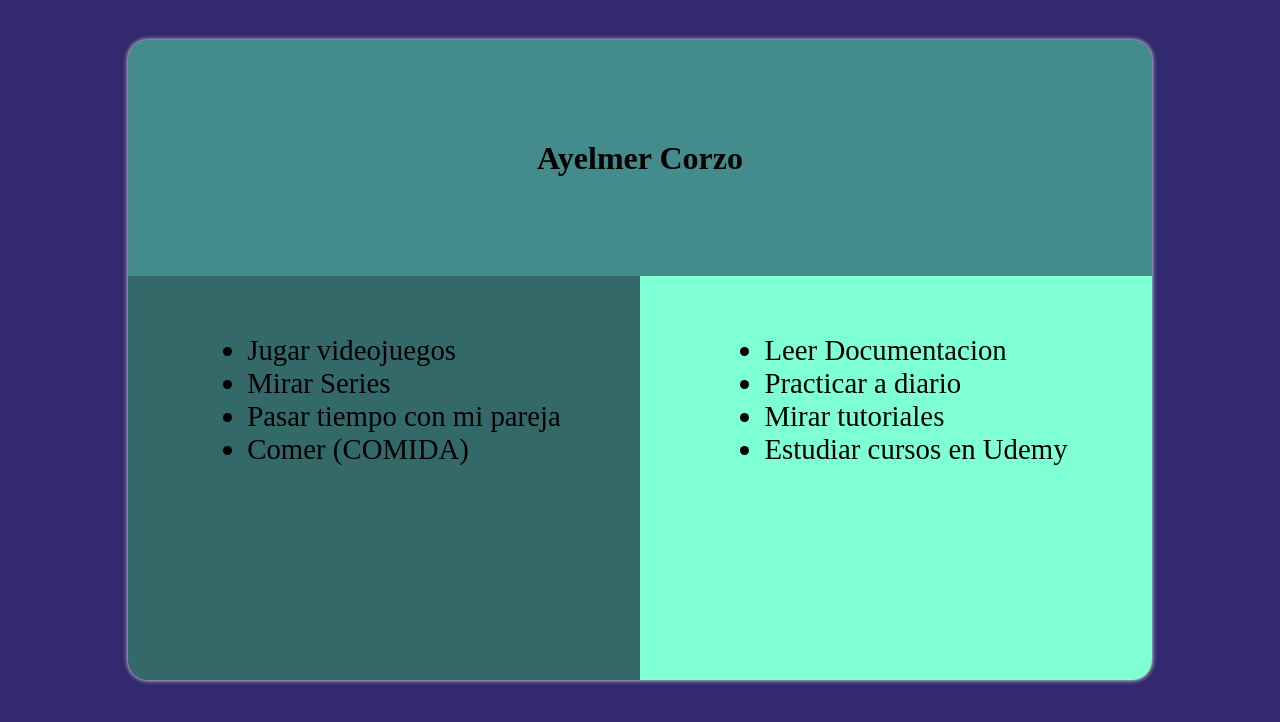
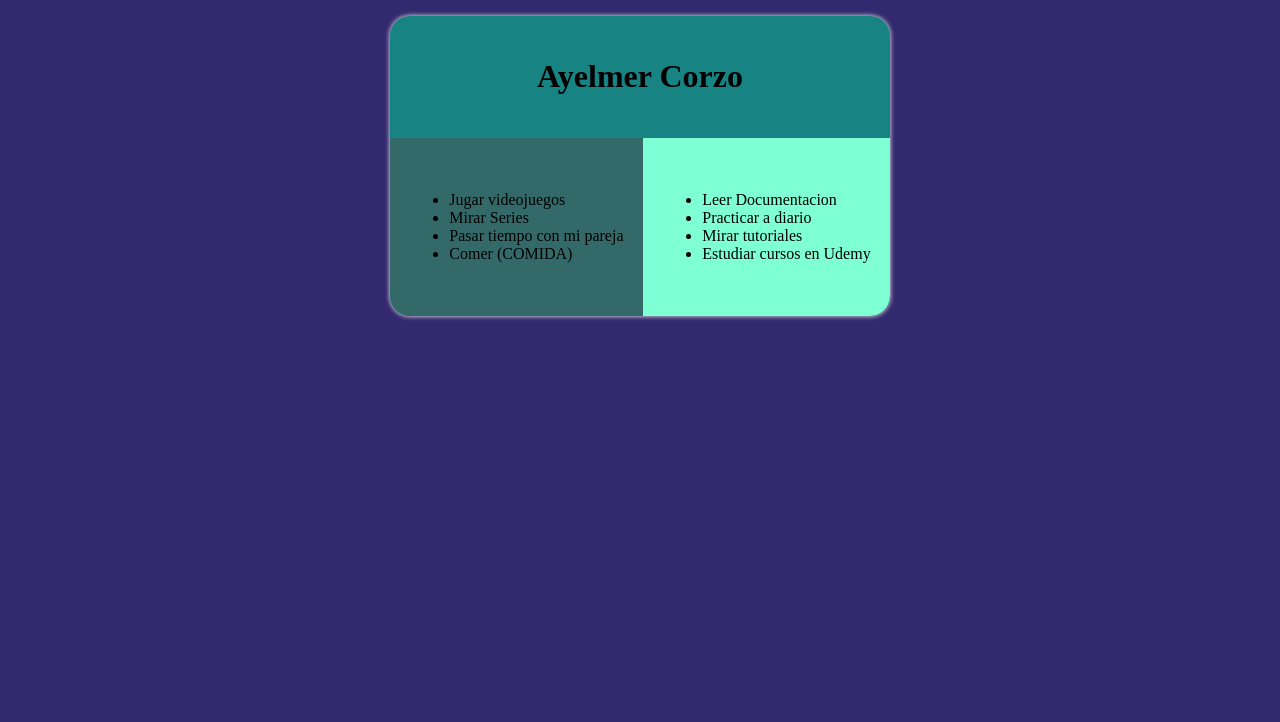
Before and after one commit to AyelmerCorzoB/CreateElementWhitOnClass, a plain HTML site: page index.html in a window 1280 px wide. Drawn offline with Linux system fonts and the light colour scheme.

Commit message:
feat: :sparkles: se añadieron nuevos stilos bY @AyelmerCOrzo

```diff
--- a/style.css
+++ b/style.css
@@ -10,13 +10,14 @@ body {
 
 
 .caja {
-    background-color: rgb(68, 139, 139);
-    width: 80vw;
-    height: 80vh;
+    background-color: rgb(23, 131, 131);
+    width: 500px;
+    height: 300px;
     display: grid;
-    margin-top: 5vh;
+    margin-top: 2vh;
     box-shadow: 0px 0px 5px snow;
     border-radius: 20px;
+    overflow: auto;
 }
 .caja h1 {
     text-align: center;
@@ -28,7 +29,7 @@ body {
 
 .contenidoDeCaja {
     display: grid;
-    grid-template-columns: 1FR 1FR;
+    grid-template-columns: auto auto;
     border-radius: 20px;
 }
 
@@ -38,7 +39,8 @@ body {
     display: flex;
     flex-direction: column;
     align-items: center;
-    font-size: 1.8rem;
+    justify-content: center;
+    font-size: 16px;
     border-radius: 0px 0px 0px 20px;
 }
 .contenidoDerecha {
@@ -47,6 +49,7 @@ body {
     display: flex;
     flex-direction: column;
     align-items: center;
-    font-size: 1.8rem;
+    justify-content: center;
+    font-size: 16px;
     border-radius: 0px 0px 20px;
 }
```
